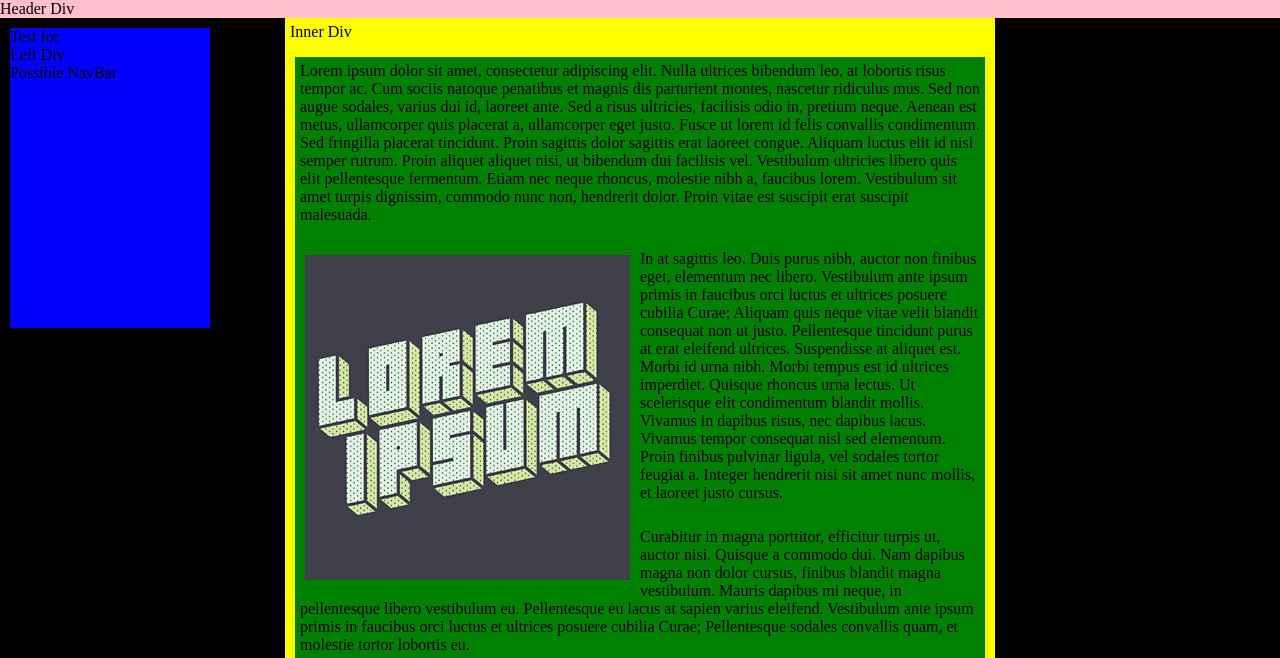
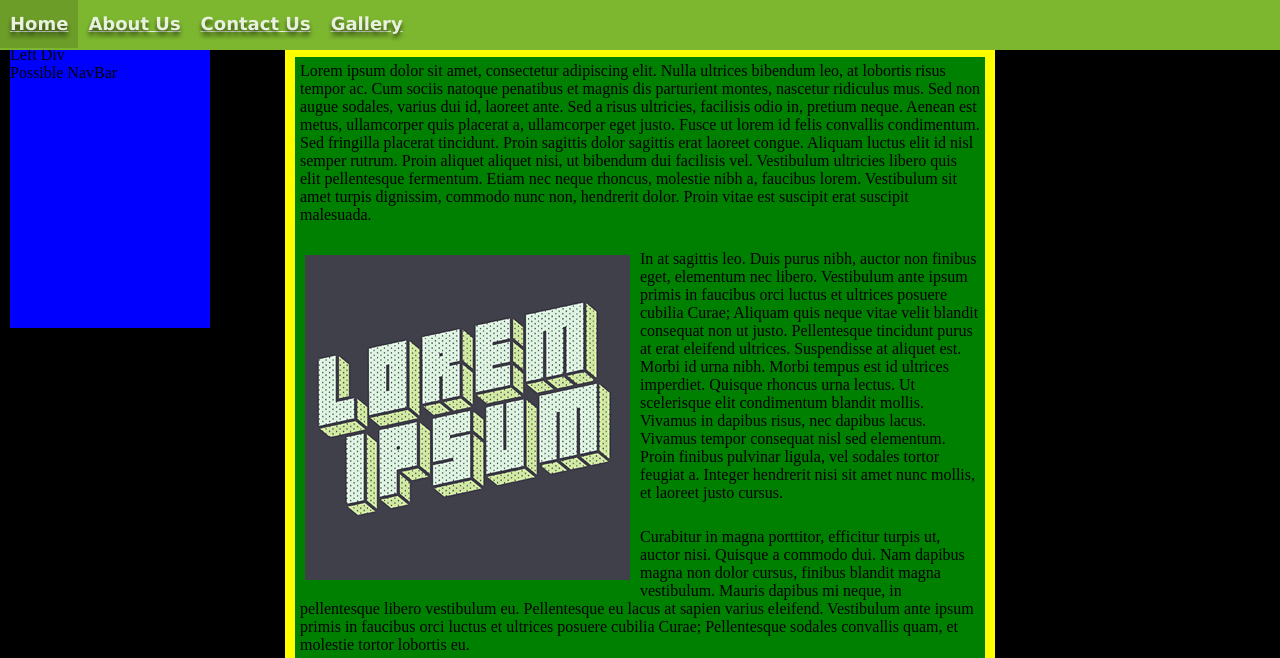
Before and after one commit to DesBoland/ca2, a plain HTML site: page index.html in a window 1280 px wide. Shown: the top 658 px of the page. Drawn offline with Linux system fonts and the light colour scheme.

Commit message:
Added nav bar, additional div css issues appeared

```diff
--- /dev/null
+++ b/Styles/Nav.css
@@ -0,0 +1,44 @@
+#menu_wrap
+{
+text-align: center;
+position:relative;
+margin: auto 0;
+padding:0;
+padding-right:0px;
+width:100%;
+height:50px;
+list-style-type:none;
+}
+
+.button a
+{
+cursor:pointer;
+text-align:center;
+font:18px/100% Verdana, Geneva, sans-serif;
+font-weight:bold;
+position:relative;
+/*min-width:50px;
+height:20px;*/
+float:left;
+padding:10px;
+padding-top:15px;
+padding-bottom:15px;
+text-decoration:underline;
+text-shadow:0 4px 4px rgba(0,0,0,.6)
+}
+
+.Green,.Green .button a
+{
+color:#e8f0de;
+background: #7db72f;
+}
+
+.Green .button a:hover,.Green .button a:focus
+{
+background: #6b9d28;
+
+}
+.Green .button a:active
+{
+color:pink;
+}
--- a/index.html
+++ b/index.html
@@ -2,20 +2,27 @@
 <html>
 	<head>
 		<link rel="stylesheet" type="text/css" href="Styles\Style.css">
+		<link rel="stylesheet" type="text/css" href="Styles\Nav.css">
 		<title>My CA2 git example</title>
 	</head>
 	<body>
 		<div id="outerDiv">
 			Outer Div
 			<div id="headerDiv">
-				Header Div
-				<!--add nave bar here-->
+				<ul id="menu_wrap" class="Green">
+					<li class="button"><a href="index.html">Home</a></li>
+					<li class="button"><a href="aboutus.html">About Us</a></li>
+					<li class="button"><a href="contactus.html">Contact Us</a></li>
+					<li class="button"><a href="gallery.html">Gallery</a></li>
+				</ul>
 			</div>
+
 			<div id="leftDiv">
 					Test for<br/>
 					Left Div<br/>
 					Possible NavBar<br/>
 				</div>
+				<div style="clear: both;"></div>
 			<div id="innerDiv">
 				Inner Div
 
```
Also changed, not shown: aboutus.html (+7 -1 lines), contactus.html (+7 -1 lines), gallery.html (+7 -1 lines).
